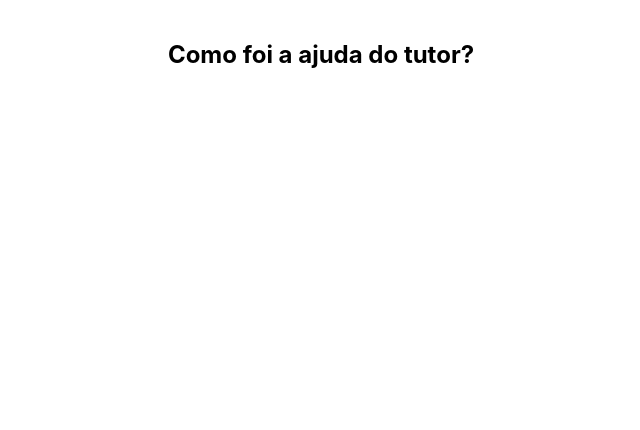
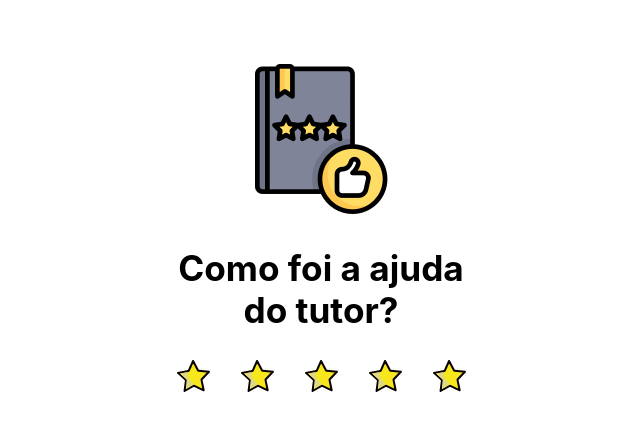
Before and after one commit to karsevar/TutorMundi-Technical-Interview, a React (Create React App) app: page / in a window 1280 px wide. Shown: the top 430 px of the page, without its empty margins (319-959 px from the left). Built offline with nearby package versions, Linux system fonts and the light colour scheme.

Commit message:
HeaderTutor component partially styled for desktop. beginning Elogiar button

```diff
--- a/src/App.js
+++ b/src/App.js
@@ -1,6 +1,6 @@
 import React from "react";
 import "./App.css";
-import HeaderTutor from "./components/HeaderTutor";
+import HeaderTutor from "./components/headerTutor/HeaderTutor";
 
 function App() {
   return (
--- a/src/components/HeaderTutor.js
+++ /dev/null
@@ -1,16 +0,0 @@
-import React from "react";
-
-function HeaderTutor(props) {
-  return (
-    <div className='header-component'>
-      <div className='header-image-container'>
-        <img className='header-image' />
-      </div>
-      <div className='header-text-container'>
-        <h2>Como foi a ajuda do tutor?</h2>
-      </div>
-    </div>
-  );
-}
-
-export default HeaderTutor;
--- /dev/null
+++ b/src/components/headerTutor/HeaderTutor.js
@@ -0,0 +1,33 @@
+import React from "react";
+import book from "./book.png";
+import { ReactComponent as Star } from "./star.svg";
+import "./headerTutor.scss";
+
+function HeaderTutor(props) {
+  let starArray = [];
+  for (let i = 0; i < 5; i++) {
+    starArray.push(<Star />);
+  }
+
+  console.log(starArray);
+  return (
+    <div className='header-component'>
+      <div className='header-image-container'>
+        <img src={book} className='header-image' />
+      </div>
+      <div className='header-text-container'>
+        <h2>
+          Como foi a ajuda
+          <br /> do tutor?
+        </h2>
+      </div>
+      <div className='star-container'>
+        {starArray.map(star => {
+          return star;
+        })}
+      </div>
+    </div>
+  );
+}
+
+export default HeaderTutor;
--- /dev/null
+++ b/src/components/headerTutor/headerTutor.scss
@@ -0,0 +1,18 @@
+.header-component {
+  margin-top: 4rem;
+  display: flex;
+  flex-direction: column;
+  align-items: center;
+
+  .header-text-container {
+    h2 {
+      font-size: 2.2rem;
+    }
+  }
+
+  .star-container {
+    width: 25%;
+    display: flex;
+    justify-content: space-around;
+  }
+}
```
Also changed, not shown: src/components/headerTutor/elogiarComponent/ElogiarComponent.js (added, +13 -0 lines), src/components/headerTutor/book.png (added), src/components/headerTutor/elogiarComponent/elogiarComponent.scss (added), src/components/headerTutor/star.svg (added).
